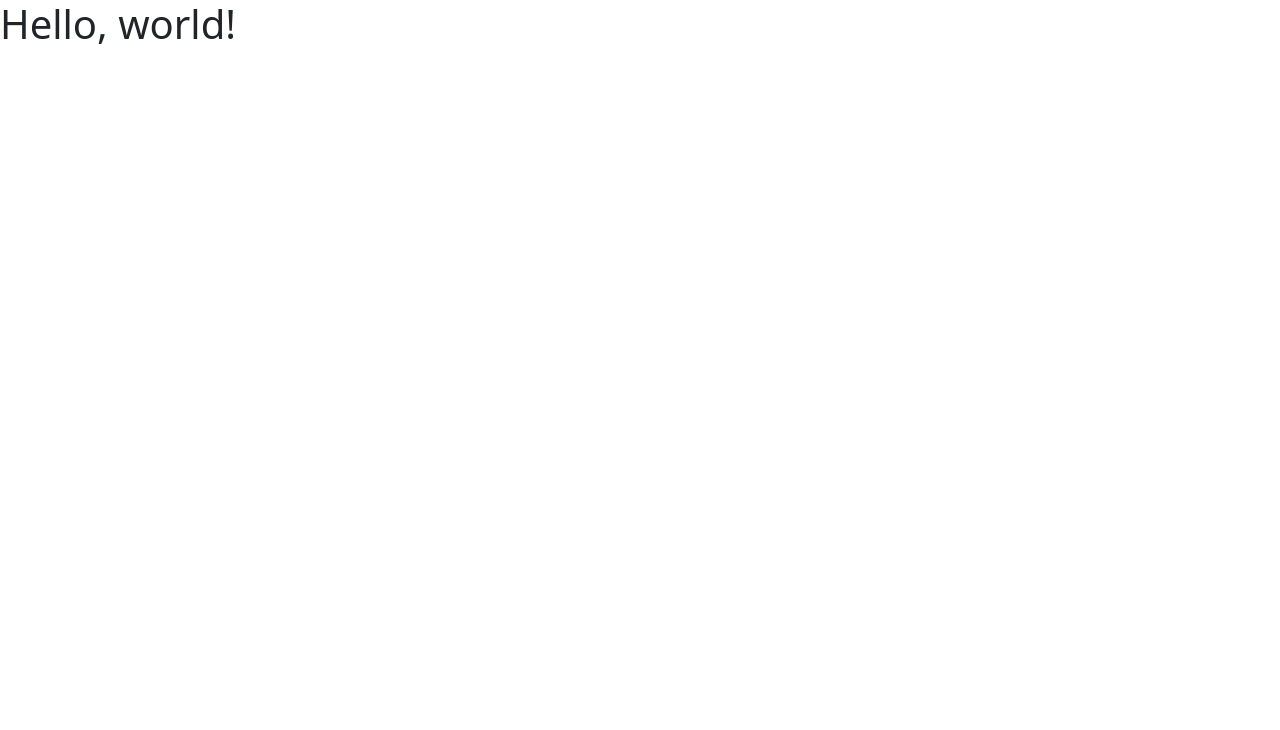
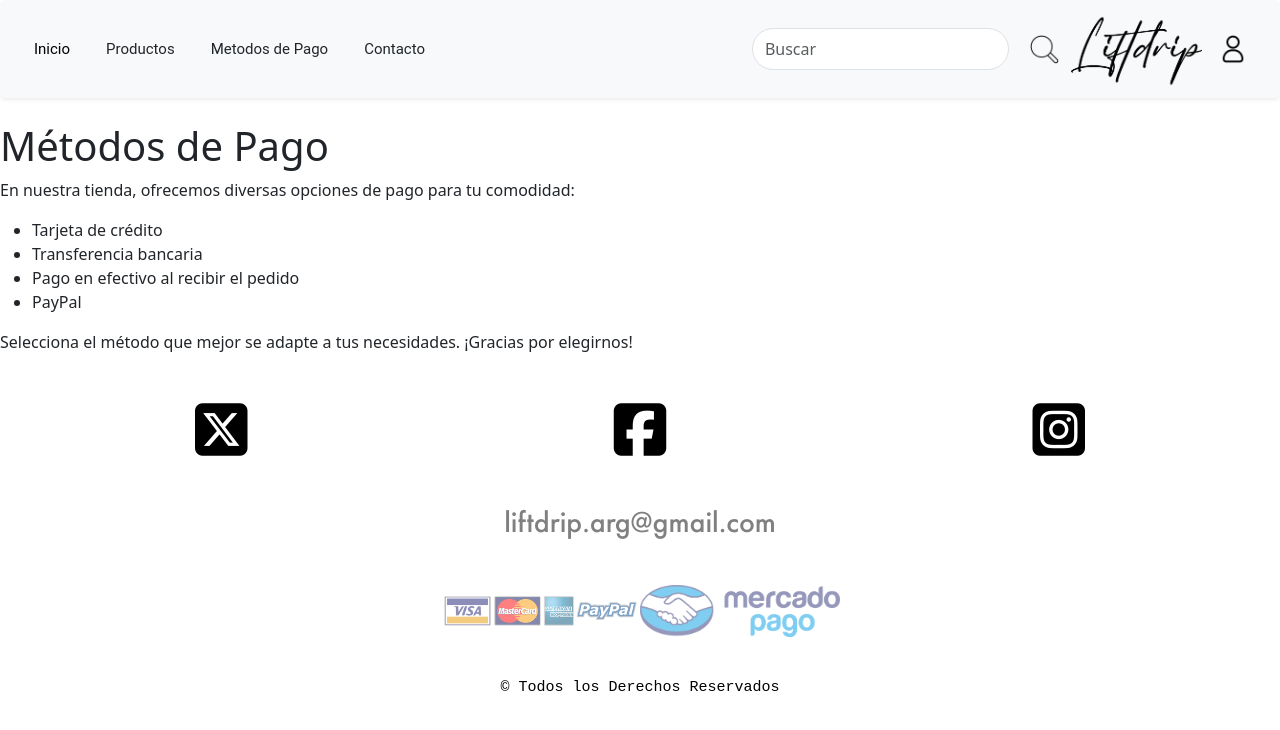
Before and after one commit to pedromartinez0201/Proyecto-Final-Liftdrip, a website: page pages/metodos-pago.html in a window 1280 px wide. Drawn offline with nearby package versions, Linux system fonts and the light colour scheme.

```diff
--- a/pages/metodos-pago.html
+++ b/pages/metodos-pago.html
@@ -10,7 +10,85 @@
     <script src="https://kit.fontawesome.com/4f4af93d58.js" crossorigin="anonymous"></script>
   </head>
   <body>
-    <h1>Hello, world!</h1>
+
+    <header>
+        <nav class="navbar navbar-expand-lg bg-white shadow-sm p-1 mb-4 bg-body-tertiary rounded ">
+
+            <div class="container-fluid">
+                <a href="../pages/login.html" class="navbar-brand login-icon"><img src="../images-videos/Nav/003-cuenta.png" alt=""></a>
+                <a class="navbar-brand" href="../index.html"><img class="logo-nav"
+                        src="../images-videos/Logos/Handwritting PNG.png" alt="logo"></a>
+
+                <button class="navbar-toggler" type="button" data-bs-toggle="collapse"
+                    data-bs-target="#navbarSupportedContent" aria-controls="navbarSupportedContent"
+                    aria-expanded="false" aria-label="Toggle navigation">
+                    <span class="navbar-toggler-icon"></span>
+                </button>
+                <div class="collapse navbar-collapse" id="navbarSupportedContent">
+                    <ul class="navbar-nav me-auto mb-2 mb-lg-0 ">
+                        <li class="nav-item">
+                            <a class="nav-link active" aria-current="page" href="../index.html">Inicio</a>
+                        </li>
+                        <li class="nav-item">
+                            <a class="nav-link text-dark" href="./productos.html">Productos</a>
+                        </li>
+
+                        <li class="nav-item">
+                            <a class="nav-link text-dark" href="./metodos-pago.html">Metodos de Pago</a>
+                        </li>
+                        <li class="nav-item">
+                            <a class="nav-link text-dark " href="./contacto.html">Contacto</a>
+                        </li>
+
+                    </ul>
+                    <form class="d-flex" role="search">
+                        <input class="form-control me-2" type="search" placeholder="Buscar" aria-label="Search">
+                        <button class="btn " type="submit"><img class="buscar-nav"
+                                src="../images-videos/Nav/001-buscar.png" alt=""></button>
+                    </form>
+
+                </div>
+            </div>
+        </nav>
+    </header>
+    <h1>Métodos de Pago</h1>
+    <p>En nuestra tienda, ofrecemos diversas opciones de pago para tu comodidad:</p>
+    <ul>
+        <li>Tarjeta de crédito</li>
+        <li>Transferencia bancaria</li>
+        <li>Pago en efectivo al recibir el pedido</li>
+        <li>PayPal</li>
+    </ul>
+    <p>Selecciona el método que mejor se adapte a tus necesidades. ¡Gracias por elegirnos!</p>
+
+
+<footer>
+    <div class="container-fluid footer ">
+      <div class="redes">
+        <a href="#">
+          <i class="fa-brands fa-square-x-twitter"></i>
+        </a>
+        <a href="#">
+          <i class="fa-brands fa-square-facebook"></i>
+        </a>
+        <a href="#">
+          <i class="fa-brands fa-square-instagram"></i>
+        </a>
+      </div>
+      <p>liftdrip.arg@gmail.com</p>
+      <div class="formas-pago">
+        <img src="../images-videos/tarjetas.png" alt="tarjetas">
+        <img src="../images-videos/klipartz.com.png" alt="">
+      </div>
+
+
+
+
+      <p class="derechos">&copy; Todos los Derechos Reservados</p>
+    </div>
+  </footer>
+
+
     <script src="https://cdn.jsdelivr.net/npm/bootstrap@5.3.3/dist/js/bootstrap.bundle.min.js" integrity="sha384-YvpcrYf0tY3lHB60NNkmXc5s9fDVZLESaAA55NDzOxhy9GkcIdslK1eN7N6jIeHz" crossorigin="anonymous"></script>
   </body>
 </html>
```
Also changed, not shown: pages/login.html (+9 -9 lines).
